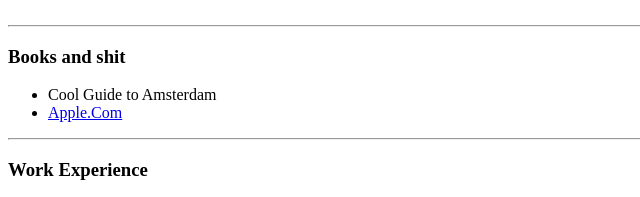
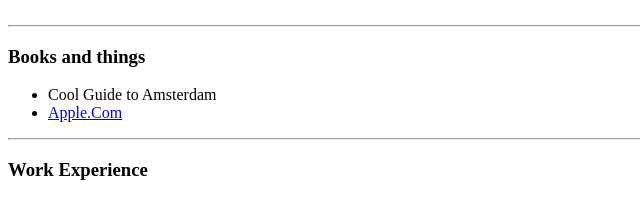
Before and after one commit to dpayne5532/cv, a plain HTML site: page index.html in a window 1280 px wide. Shown: the part 434-631 px from the top of the page, 0-640 px from the left. Drawn offline with Linux system fonts and the light colour scheme.

Commit message:
update index file

```diff
--- a/index.html
+++ b/index.html
@@ -17,7 +17,7 @@
 
 
     <hr>
-    <h3> Books and shit</h3>
+    <h3> Books and things</h3>
     <ul>
       <li>Cool Guide to Amsterdam</li>
       <li><a href="https://www.apple.com">Apple.Com</a></li>
```
